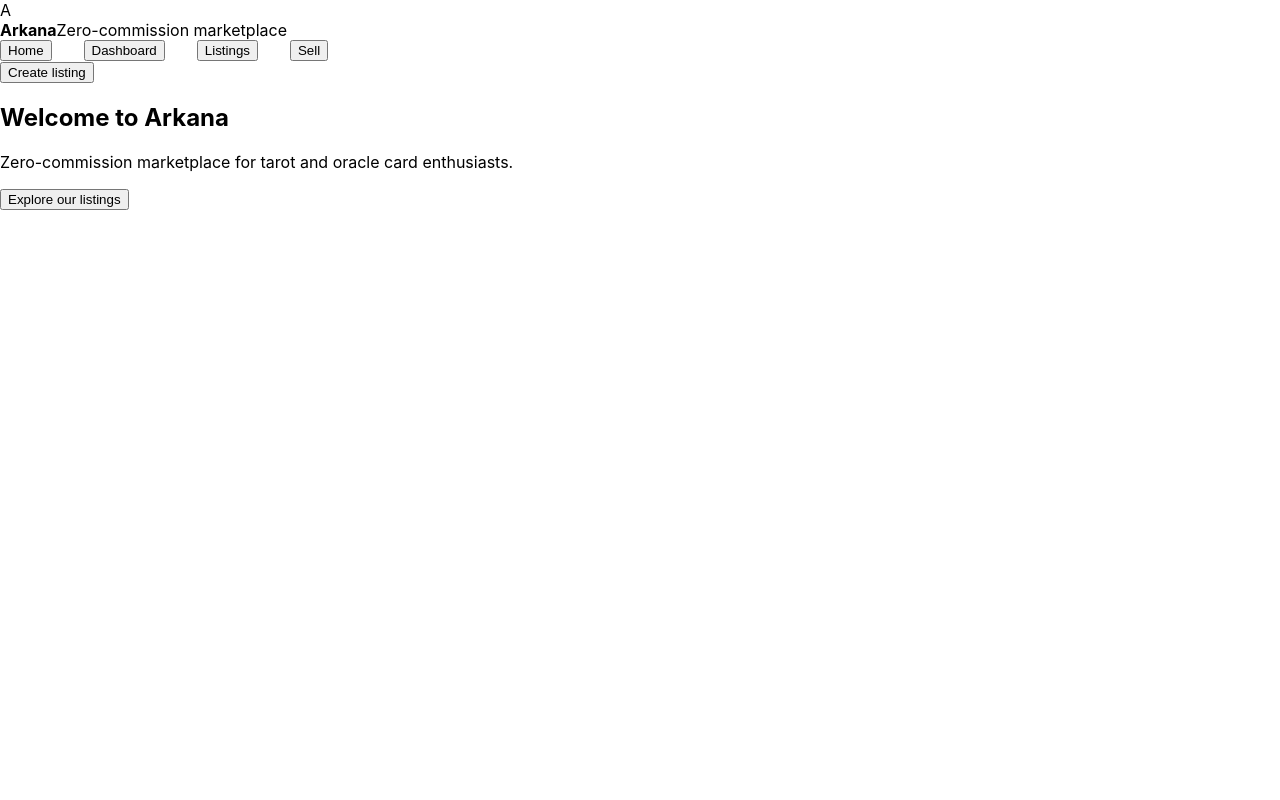
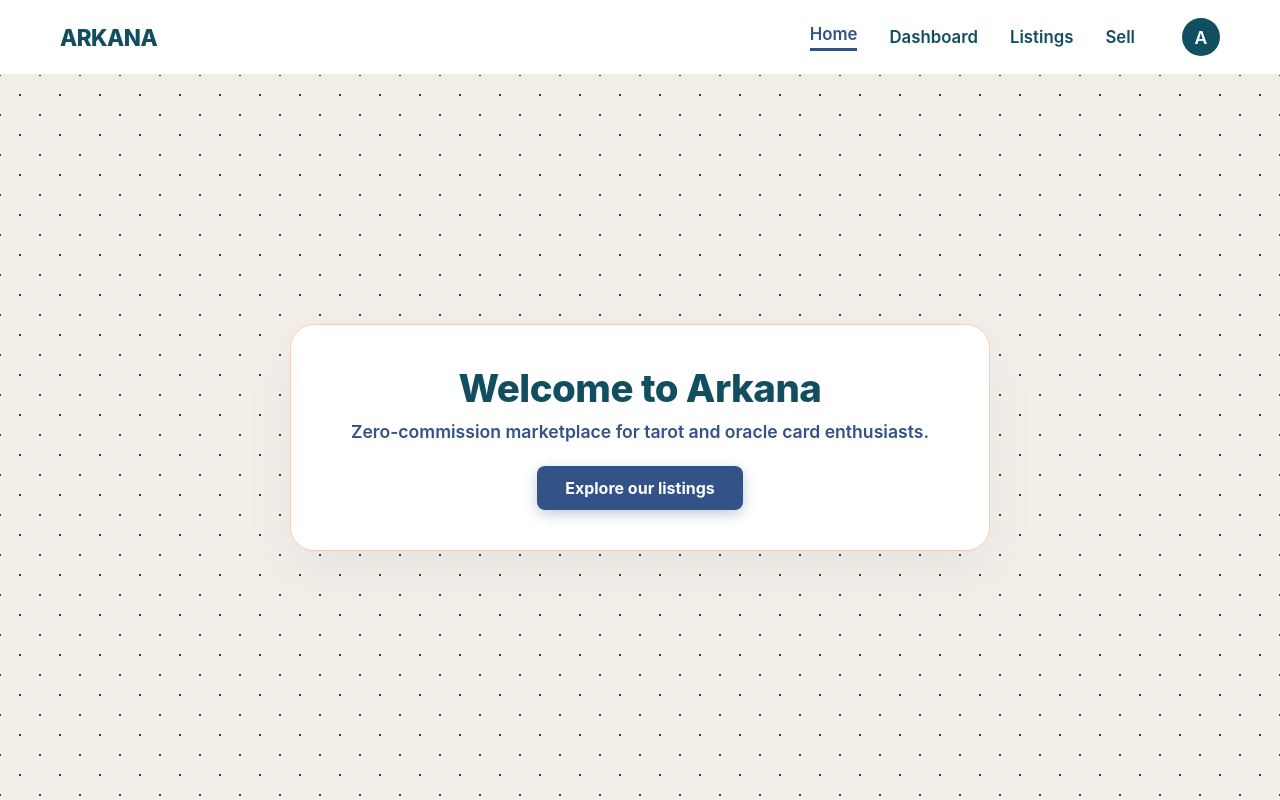
Before and after one commit to ArkanaDeck/arcana-marketplace, a React (Vite) app: page / in a window 1280 px wide. Built offline with nearby package versions, Linux system fonts and the light colour scheme.

Commit message:
feat:link routing frame work and application layout wrapper
feat: link routing framework and application layout wrapper

```diff
--- a/package.json
+++ b/package.json
@@ -14,11 +14,13 @@
   },
   "dependencies": {
     "react": "^18.3.1",
-    "react-dom": "^18.3.1"
+    "react-dom": "^18.3.1",
+    "react-router-dom": "^7.18.2"
   },
   "devDependencies": {
     "@types/react": "^18.3.12",
     "@types/react-dom": "^18.3.1",
+    "@types/react-router-dom": "^5.3.3",
     "@vitejs/plugin-react": "^4.3.3",
     "typescript": "^5.6.3",
     "vite": "^5.4.21"
--- a/src/App.tsx
+++ b/src/App.tsx
@@ -1,10 +1,51 @@
-import React from 'react';
-import { MainLayout } from './main-layout'; //  Fixed (no extension)
+import { BrowserRouter, Routes, Route, Link, NavLink } from 'react-router-dom';
 
-function App() {
+// 🔮 Home View Component
+const Home = () => (
+  <div className="brand-overlay-card">
+    <h1>Welcome to Arkana</h1>
+    <p>Zero-commission marketplace for tarot and oracle card enthusiasts.</p>
+    <Link to="/listings" className="stripe-btn" style={{ textDecoration: 'none', display: 'inline-block' }}>
+      Explore our listings
+    </Link>
+  </div>
+);
+
+// 🃏 Listings / Marketplace View Component
+const Listings = () => (
+  <div className="brand-overlay-card">
+    <h1>Marketplace Listings</h1>
+    <p>Browse beautiful community decks currently up for trading or sale.</p>
+  </div>
+);
+
+export default function App() {
   return (
-    <MainLayout />
+    <BrowserRouter>
+      {/* 1. Flat White Navigation Bar Layout Matching Your CSS */}
+      <nav className="navbar">
+        <div style={{ fontWeight: 800, fontSize: '1.4rem', color: '#114E60', letterSpacing: '-0.5px' }}>
+          ARKANA
+        </div>
+        <div className="nav-links">
+          {/* NavLink automatically adds an "active" class when you are on that page */}
+          <NavLink to="/" end>Home</NavLink>
+          <NavLink to="/dashboard">Dashboard</NavLink>
+          <NavLink to="/listings">Listings</NavLink>
+          <NavLink to="/sell">Sell</NavLink>
+          <div className="gold-avatar">A</div>
+        </div>
+      </nav>
+
+      {/* 2. FULL CANVAS AREA: Dot-mesh canvas wrapper */}
+      <main className="full-background-canvas">
+        <Routes>
+          <Route path="/" element={<Home />} />
+          <Route path="/listings" element={<Listings />} />
+          {/* Fallback route to home if paths don't match yet */}
+          <Route path="*" element={<Home />} />
+        </Routes>
+      </main>
+    </BrowserRouter>
   );
 }
-
-export default App;
```
Also changed, not shown: 1 other file (tests, documents, lock files or other folders).
